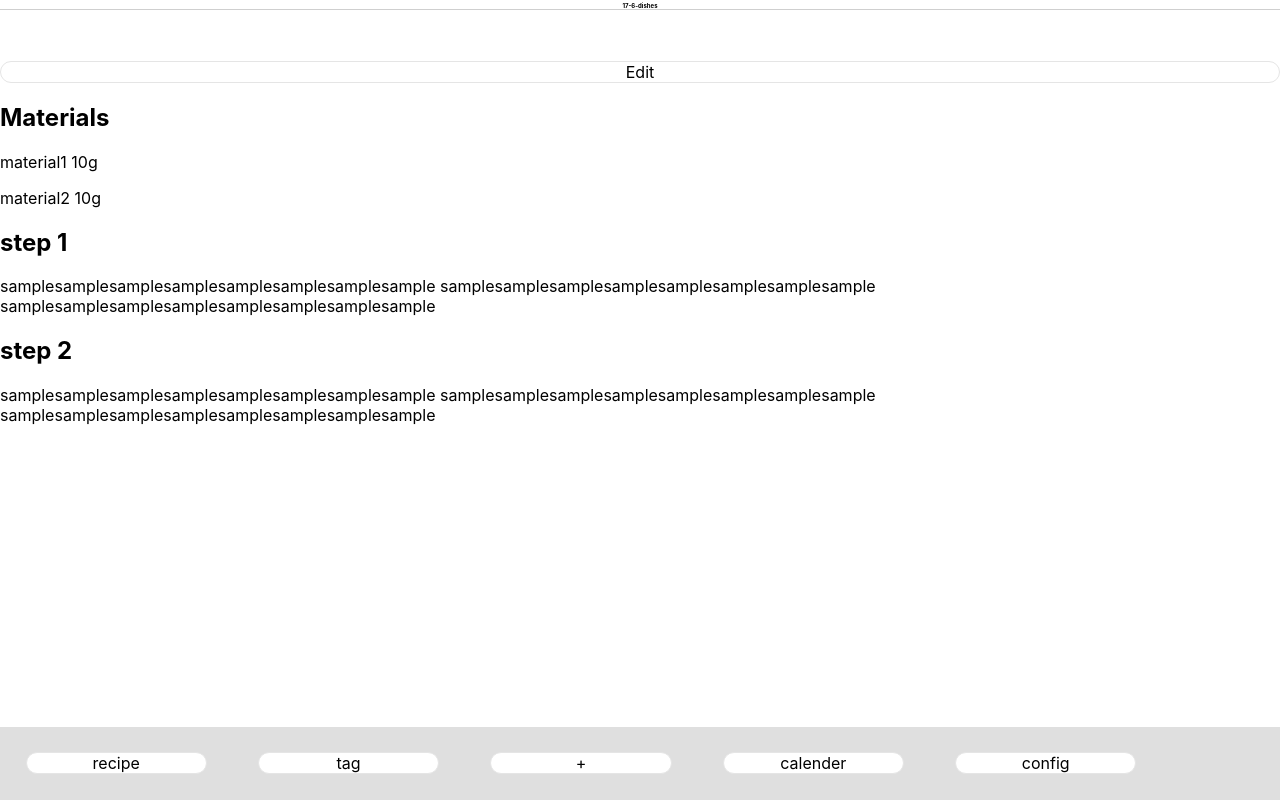
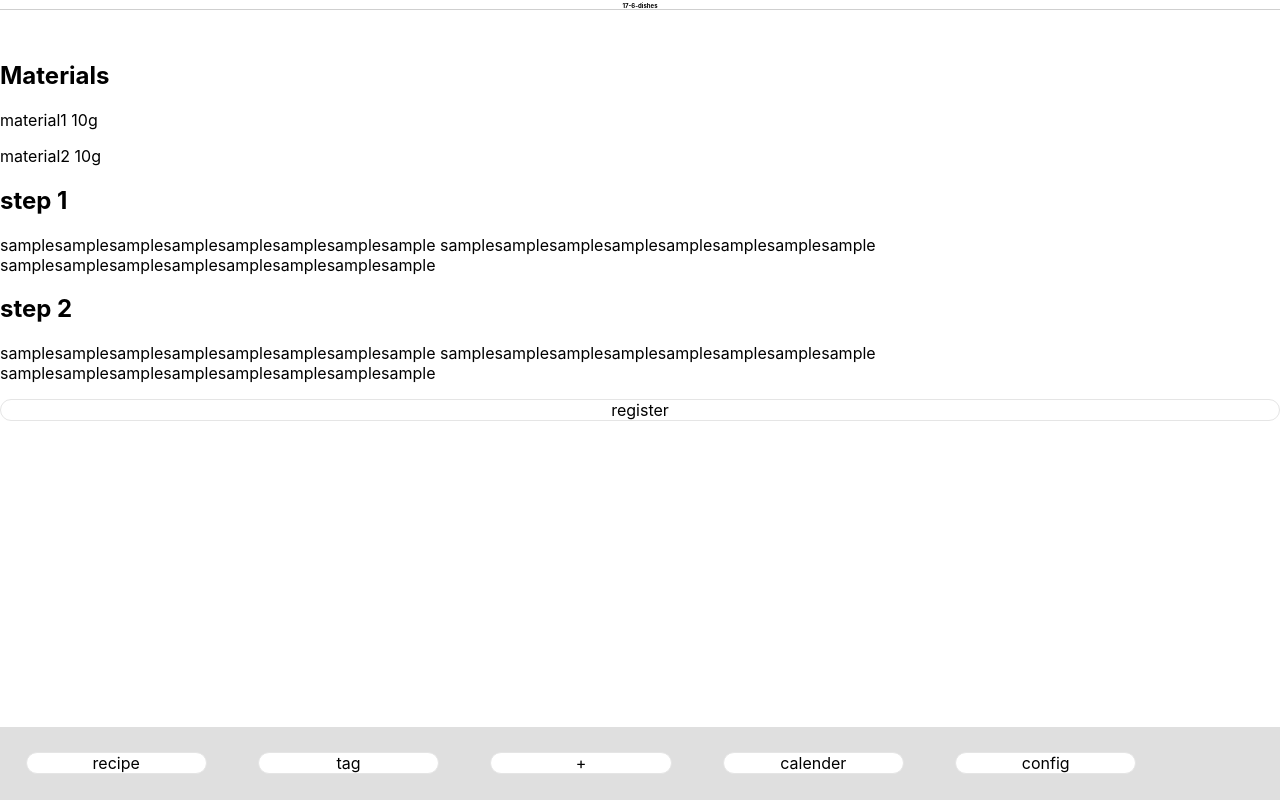
Before and after one commit to ndjndj/dishes-with-react, a React (Create React App) app: page /confirm-recipe in a window 1280 px wide. Built offline with nearby package versions, Linux system fonts and the light colour scheme.

Commit message:
confirm-recipe.js

```diff
--- a/src/screen/confirm-recipe.js
+++ b/src/screen/confirm-recipe.js
@@ -9,8 +9,8 @@ class ConfirmRecipe extends React.Component {
         return (
             <React.Fragment>
                 <Header />
-                <Button desc="Edit" className="edit" />
                 <RecipeCheckTable />
+                <Button desc="register" className="edit" />
                 <Menu />
             </React.Fragment>
         );
```
